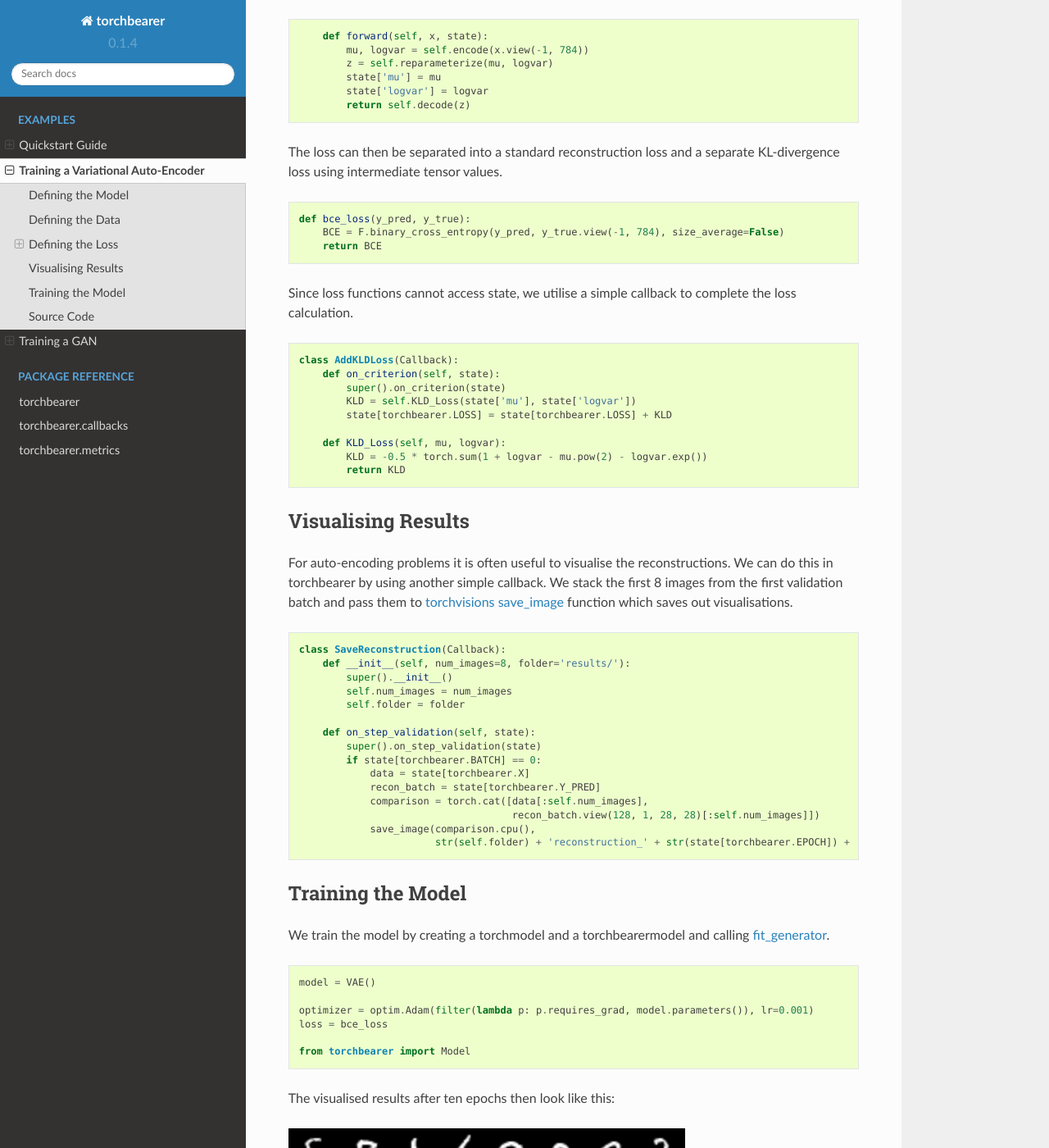
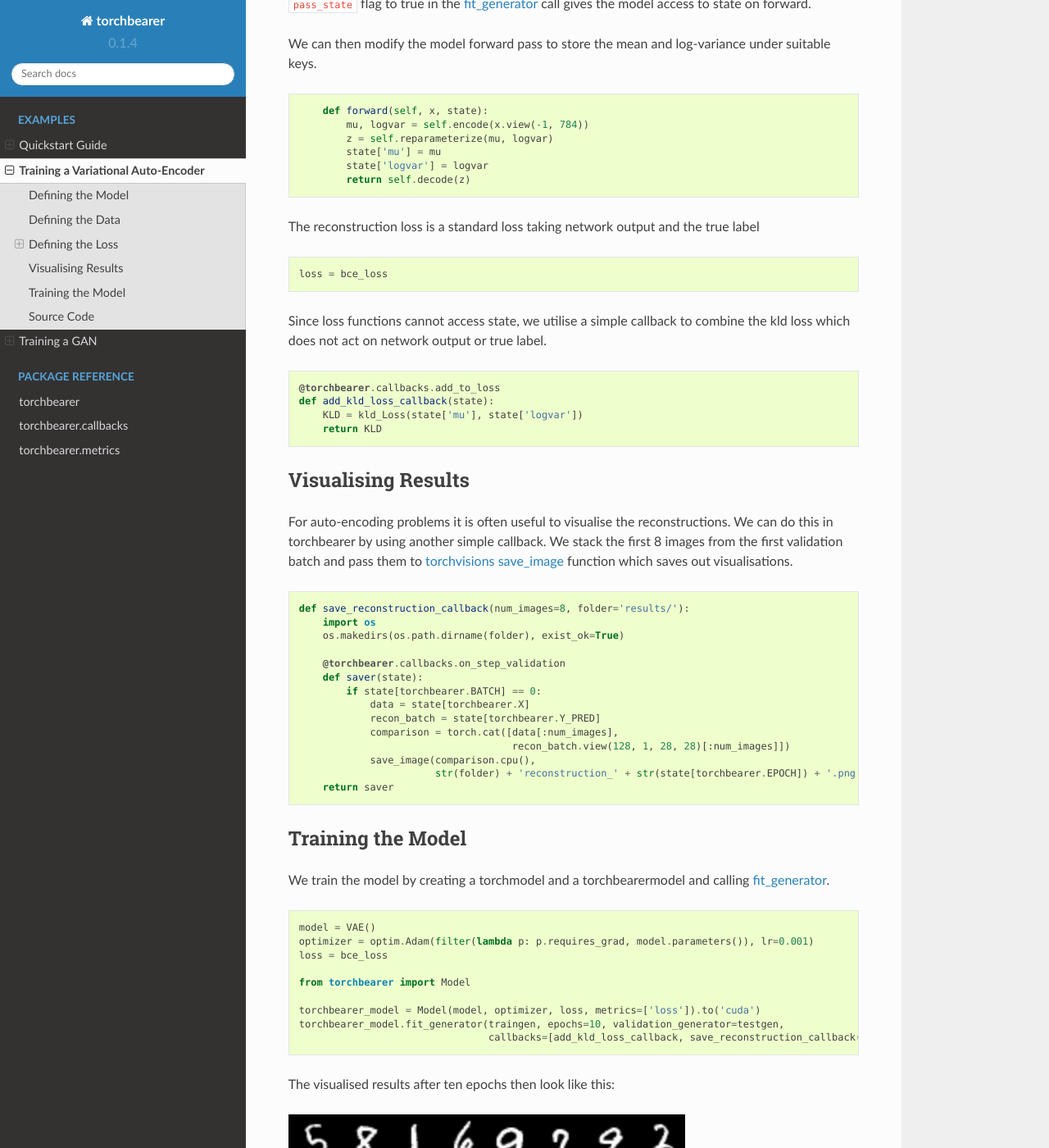
Before and after one commit to pytorchbearer/torchbearer, a Sphinx documentation site: the page built from docs/examples/vae.rst, in a window 1280 px wide and 1400 px high, scrolled down 2865 px. Shown: the whole window at 82% size. Built offline with Sphinx 7.4.7 and the Read the Docs theme 2.0.0, drawn with Linux system fonts in a browser that asks for light colours; some of the changed text lies outside the part shown.

Commit message:
Update vae example (#238)

```diff
--- a/docs/_static/examples/vae.py
+++ b/docs/_static/examples/vae.py
@@ -84,40 +84,39 @@ def bce_loss(y_pred, y_true):
     return BCE
 
 
-class AddKLDLoss(Callback):
-    def on_criterion(self, state):
-        super().on_criterion(state)
-        KLD = self.KLD_Loss(state['mu'], state['logvar'])
-        state[torchbearer.LOSS] = state[torchbearer.LOSS] + KLD
-
-    def KLD_Loss(self, mu, logvar):
-        KLD = -0.5 * torch.sum(1 + logvar - mu.pow(2) - logvar.exp())
-        return KLD
+def kld_Loss(mu, logvar):
+    KLD = -0.5 * torch.sum(1 + logvar - mu.pow(2) - logvar.exp())
+    return KLD
 
 
-class SaveReconstruction(Callback):
-    def __init__(self, num_images=8, folder='results/'):
-        super().__init__()
-        self.num_images = num_images
-        self.folder = folder
+@torchbearer.callbacks.add_to_loss
+def add_kld_loss_callback(state):
+    KLD = kld_Loss(state['mu'], state['logvar'])
+    return KLD
 
-    def on_step_validation(self, state):
-        super().on_step_validation(state)
+
+def save_reconstruction_callback(num_images=8, folder='results/'):
+    import os
+    os.makedirs(os.path.dirname(folder), exist_ok=True)
+
+    @torchbearer.callbacks.on_step_validation
+    def saver(state):
         if state[torchbearer.BATCH] == 0:
             data = state[torchbearer.X]
             recon_batch = state[torchbearer.Y_PRED]
-            comparison = torch.cat([data[:self.num_images],
-                                    recon_batch.view(128, 1, 28, 28)[:self.num_images]])
+            comparison = torch.cat([data[:num_images],
+                                    recon_batch.view(128, 1, 28, 28)[:num_images]])
             save_image(comparison.cpu(),
-                       str(self.folder) + 'reconstruction_' + str(state[torchbearer.EPOCH]) + '.png', nrow=self.num_images)
+                       str(folder) + 'reconstruction_' + str(state[torchbearer.EPOCH]) + '.png', nrow=num_images)
+    return saver
 
 
 model = VAE()
-
 optimizer = optim.Adam(filter(lambda p: p.requires_grad, model.parameters()), lr=0.001)
 loss = bce_loss
 
 from torchbearer import Model
 
 torchbearer_model = Model(model, optimizer, loss, metrics=['loss']).to('cuda')
-torchbearer_model.fit_generator(traingen, epochs=10, validation_generator=testgen, callbacks=[AddKLDLoss(), SaveReconstruction()], pass_state=True)
+torchbearer_model.fit_generator(traingen, epochs=10, validation_generator=testgen,
+                                callbacks=[add_kld_loss_callback, save_reconstruction_callback()], pass_state=True)
--- a/docs/_static/examples/vae_standard.py
+++ b/docs/_static/examples/vae_standard.py
@@ -73,16 +73,24 @@ class VAE(nn.Module):
         return self.decode(z), mu, logvar
 
 
-def bce_plus_kld_loss(y_pred, y_true):
+def bce_loss(recon_x, x):
+    BCE = F.binary_cross_entropy(recon_x, x.view(-1, 784), size_average=False)
+    return BCE
+
+
+def kld_Loss(mu, logvar):
+    KLD = -0.5 * torch.sum(1 + logvar - mu.pow(2) - logvar.exp())
+    return KLD
+
+
+# Reconstruction + KL divergence losses summed over all elements and batch
+def loss_function(y_pred, y_true):
     recon_x, mu, logvar = y_pred
     x = y_true
-    return loss_function(recon_x, x, mu, logvar)
 
-# Reconstruction + KL divergence losses summed over all elements and batch
-def loss_function(recon_x, x, mu, logvar):
-    BCE = F.binary_cross_entropy(recon_x, x.view(-1, 784), size_average=False)
+    BCE = bce_loss(recon_x, x)
 
-    KLD = -0.5 * torch.sum(1 + logvar - mu.pow(2) - logvar.exp())
+    KLD = kld_Loss(mu, logvar)
 
     return BCE + KLD
 
--- a/docs/examples/vae.rst
+++ b/docs/examples/vae.rst
@@ -80,17 +85,17 @@ We can then modify the model forward pass to store the mean and log-variance und
    :language: python
    :lines: 74-79
 
-The loss can then be separated into a standard reconstruction loss and a separate KL-divergence loss using intermediate tensor values.
+The reconstruction loss is a standard loss taking network output and the true label
 
 .. literalinclude:: /_static/examples/vae.py
    :language: python
-   :lines: 82-84
+   :lines: 116
 
-Since loss functions cannot access state, we utilise a simple callback to complete the loss calculation.
+Since loss functions cannot access state, we utilise a simple callback to combine the kld loss which does not act on network output or true label.
 
 .. literalinclude:: /_static/examples/vae.py
    :language: python
-   :lines: 87-95
+   :lines: 92-95
 
 
 Visualising Results
```
Also changed, not shown: other parts of docs/examples/vae.rst (+13 -8 lines), 1 other file.
